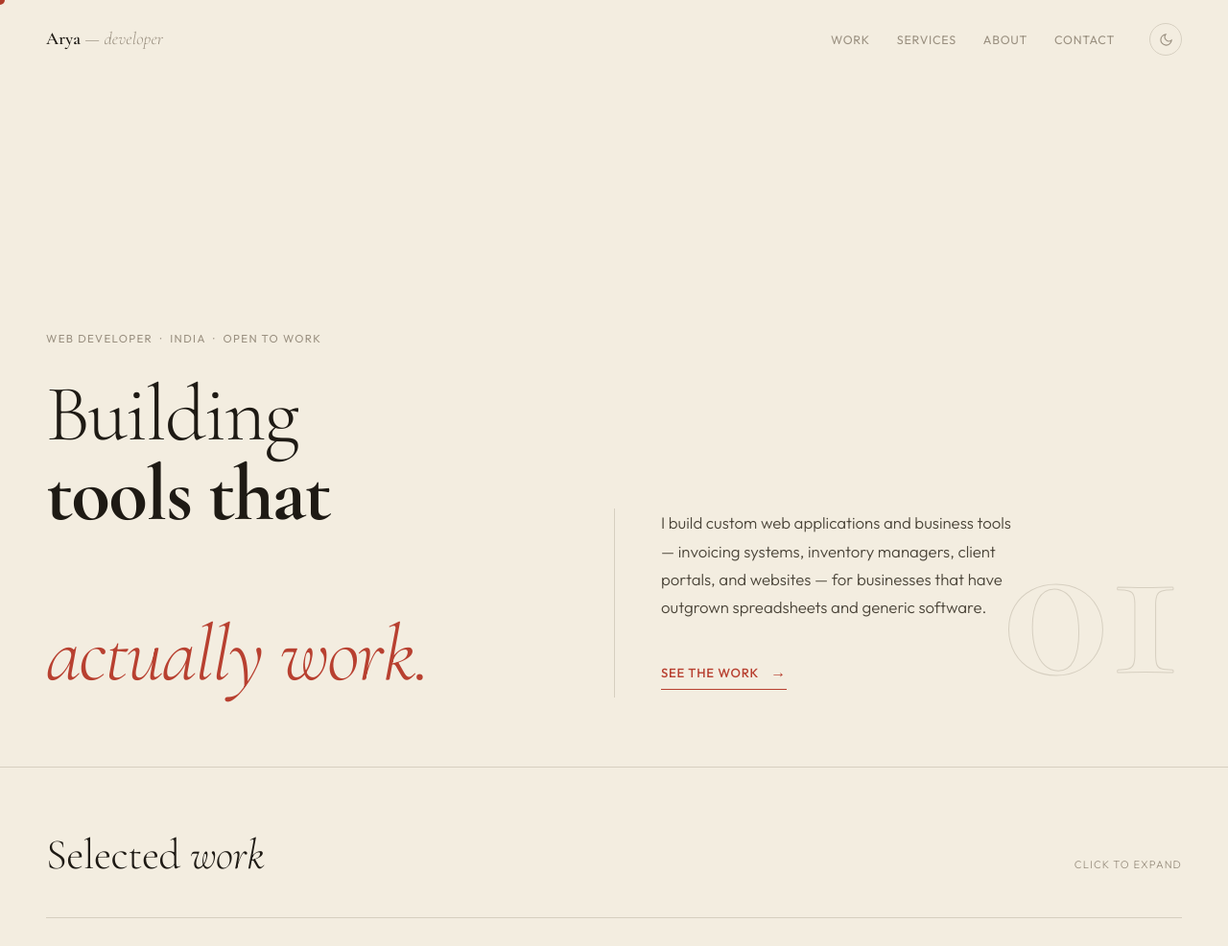
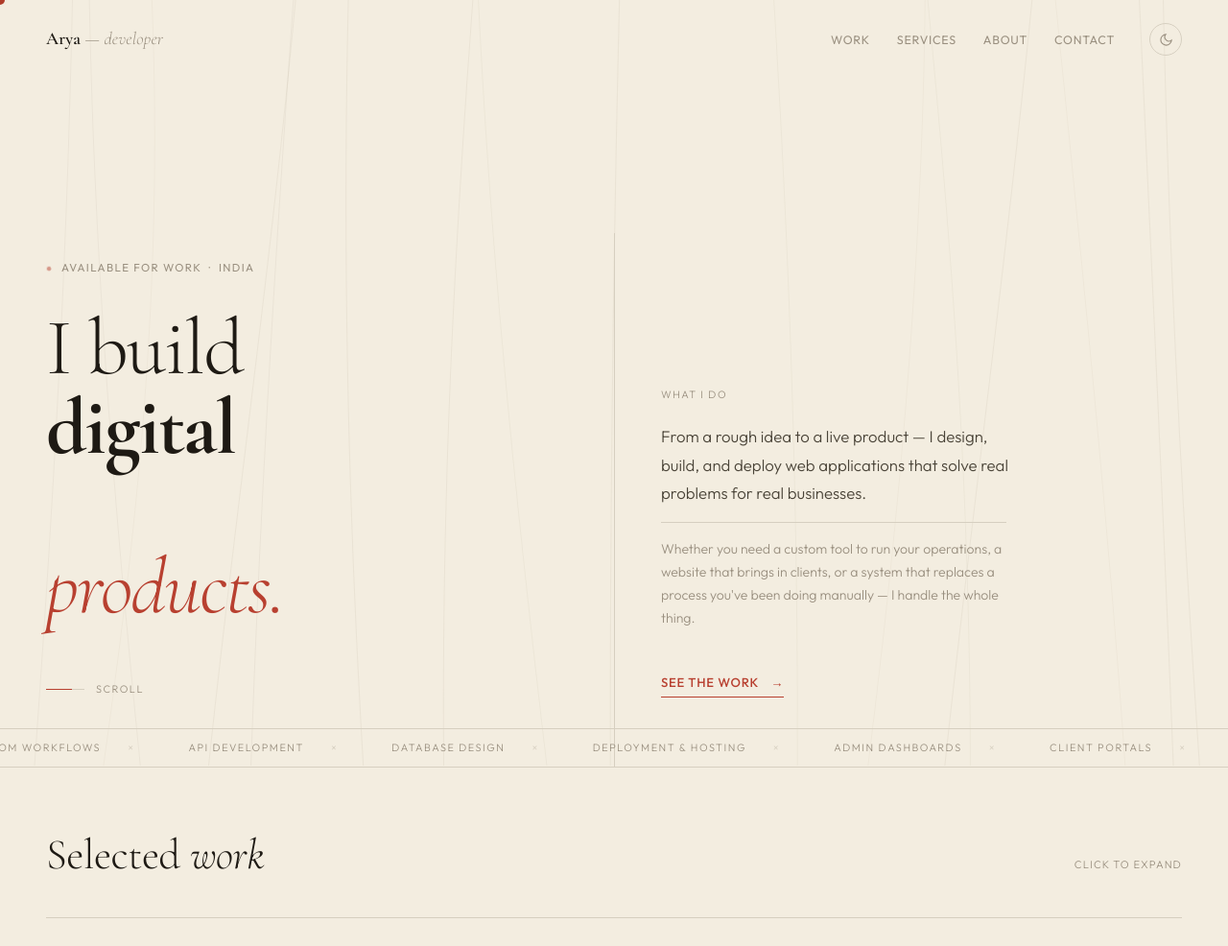
Before and after one commit to aryadubey1/portfolio, a Django app: page / in a window 1280 px wide. Shown: the top 986 px of the page at 96% size. Run offline with Django 5.2, Linux system fonts and the light colour scheme; data comes from the database, SQL or seed files in the repository.

Commit message:
change styling

```diff
--- a/core/templates/core/index.html
+++ b/core/templates/core/index.html
@@ -4,7 +4,7 @@
 <head>
   <meta charset="UTF-8">
   <meta name="viewport" content="width=device-width, initial-scale=1.0">
-  <title>Arya — Web Developer</title>
+  <title>Arya — Developer</title>
   <meta name="description" content="I build custom web applications and business tools for people who have real problems to solve.">
   <link rel="preconnect" href="https://fonts.googleapis.com">
   <link href="https://fonts.googleapis.com/css2?family=Cormorant+Garamond:ital,wght@0,300;0,400;0,600;0,700;1,300;1,400;1,600&family=Outfit:wght@300;400;500&display=swap" rel="stylesheet">
@@ -103,15 +103,65 @@
       display: grid;
       grid-template-columns: 1fr 1fr;
       align-items: end;
-      padding: 0 48px 72px;
+      padding: 0 48px 0;
       position: relative;
       border-bottom: 1px solid var(--border);
+      overflow: hidden;
     }
-    .hero-left { padding-bottom: 4px; }
+    #hero-canvas {
+      position: absolute; inset: 0; width: 100%; height: 100%;
+      pointer-events: none; z-index: 0;
+      opacity: 0; animation: fadeCanvas 2s ease 0.8s forwards;
+    }
+    @keyframes fadeCanvas { to { opacity: 1; } }
+
+    .hero-left {
+      padding-bottom: 72px; padding-top: 160px;
+      position: relative; z-index: 1;
+    }
+    .hero-eyebrow-dot {
+      width: 6px; height: 6px; border-radius: 50%;
+      background: var(--accent); flex-shrink: 0;
+      animation: pulse 2.5s ease-in-out infinite;
+    }
+    @keyframes pulse {
+      0%,100% { opacity: 1; transform: scale(1); }
+      50%      { opacity: 0.4; transform: scale(0.7); }
+    }
+    .hero-scroll-hint {
+      display: flex; align-items: center; gap: 12px; margin-top: 56px;
+      font-size: 0.68rem; letter-spacing: 0.14em; text-transform: uppercase;
+      color: var(--muted);
+      opacity: 0; animation: up 0.9s var(--ease) 0.9s forwards;
+    }
+    .scroll-track { width: 40px; height: 1px; background: var(--border); position: relative; overflow: hidden; }
+    .scroll-fill {
+      position: absolute; top: 0; left: -100%; width: 100%; height: 100%;
+      background: var(--accent); animation: scrollFill 2s ease-in-out infinite;
+    }
+    @keyframes scrollFill { 0%{left:-100%} 50%{left:0%} 100%{left:100%} }
+
+    .hero-ticker {
+      position: absolute; bottom: 0; left: 0; right: 0;
+      border-top: 1px solid var(--border); overflow: hidden; height: 40px;
+      display: flex; align-items: center; z-index: 2;
+      opacity: 0; animation: up 0.6s var(--ease) 1.1s forwards;
+    }
+    .ticker-track {
+      display: flex; animation: ticker 30s linear infinite;
+      white-space: nowrap; width: max-content;
+    }
+    .ticker-item {
+      font-size: 0.68rem; letter-spacing: 0.14em; text-transform: uppercase;
+      color: var(--muted); padding: 0 28px;
+      display: flex; align-items: center; gap: 28px;
+    }
+    .ticker-item::after { content: '×'; color: var(--border); }
+    @keyframes ticker { from{transform:translateX(0)} to{transform:translateX(-50%)} }
     .hero-eyebrow {
+      display: flex; align-items: center; gap: 10px;
       font-size: 0.72rem; font-weight: 400; letter-spacing: 0.12em;
-      text-transform: uppercase; color: var(--muted);
-      margin-bottom: 28px;
+      text-transform: uppercase; color: var(--muted); margin-bottom: 32px;
       opacity: 0; animation: up 0.9s var(--ease) 0.1s forwards;
     }
     .hero-headline {
@@ -123,36 +173,34 @@
     .hero-headline em { font-style: italic; color: var(--accent); }
 
     .hero-right {
-      padding-left: 48px;
+      padding-left: 48px; padding-bottom: 72px; padding-top: 160px;
       border-left: 1px solid var(--border);
-      padding-bottom: 8px;
+      position: relative; z-index: 1;
       opacity: 0; animation: up 0.9s var(--ease) 0.45s forwards;
+      display: flex; flex-direction: column; justify-content: flex-end;
+    }
+    .hero-right-label {
+      font-size: 0.68rem; letter-spacing: 0.14em; text-transform: uppercase;
+      color: var(--muted); margin-bottom: 20px;
     }
     .hero-desc {
       font-size: 1.05rem; font-weight: 300; color: var(--ink2);
-      line-height: 1.75; max-width: 380px; margin-bottom: 40px;
+      line-height: 1.75; max-width: 380px; margin-bottom: 16px;
+    }
+    .hero-desc-secondary {
+      font-size: 0.88rem; font-weight: 300; color: var(--muted);
+      line-height: 1.7; max-width: 360px; margin-bottom: 44px;
+      padding-top: 16px; border-top: 1px solid var(--border);
     }
     .hero-cta {
       display: inline-flex; align-items: center; gap: 12px;
       font-size: 0.82rem; font-weight: 500; letter-spacing: 0.06em;
       text-transform: uppercase; color: var(--accent);
-      border-bottom: 1px solid var(--accent);
-      padding-bottom: 4px;
-      transition: gap 0.3s var(--ease);
+      border-bottom: 1px solid var(--accent); padding-bottom: 4px;
+      transition: gap 0.3s var(--ease); align-self: flex-start;
     }
     .hero-cta:hover { gap: 20px; }
-    .hero-cta-arrow { font-size: 1rem; }
-
-    /* Large number watermark — positioned absolutely, no z-index clash */
-    .hero-number {
-      position: absolute; bottom: 56px; right: 48px;
-      font-family: var(--serif); font-weight: 700;
-      font-size: clamp(120px, 18vw, 240px);
-      color: transparent;
-      -webkit-text-stroke: 1px var(--border);
-      line-height: 1; user-select: none; pointer-events: none;
-      opacity: 0; animation: up 1s var(--ease) 0.6s forwards;
-    }
+    .hero-number { display: none; }
 
     /* ── SECTION SHARED ── */
     .section-wrap { padding: 96px 48px; border-bottom: 1px solid var(--border); }
@@ -432,8 +480,9 @@
       .hamburger { display: flex; }
       .mobile-drawer { display: flex; }
 
-      .hero { grid-template-columns: 1fr; padding: 0 24px 56px; gap: 40px; }
-      .hero-right { padding-left: 0; border-left: none; border-top: 1px solid var(--border); padding-top: 32px; }
+      .hero { grid-template-columns: 1fr; padding: 0 24px 0; gap: 0; }
+      .hero-left { padding-top: 120px; padding-bottom: 40px; }
+      .hero-right { padding-left: 0; padding-top: 32px; padding-bottom: 60px; border-left: none; border-top: 1px solid var(--border); }
       .hero-number { display: none; }
 
       .section-wrap, #work, #services, #about, #contact { padding-left: 24px; padding-right: 24px; }
@@ -510,23 +559,62 @@
 
 <!-- HERO -->
 <section class="hero">
+  <canvas id="hero-canvas"></canvas>
+
   <div class="hero-left">
-    <p class="hero-eyebrow">Web Developer &nbsp;·&nbsp; India &nbsp;·&nbsp; Open to work</p>
+    <p class="hero-eyebrow">
+      <span class="hero-eyebrow-dot"></span>
+      Available for work &nbsp;·&nbsp; India
+    </p>
     <h1 class="hero-headline">
-      Building<br>
-      <strong>tools that</strong><br>
-      <em>actually work.</em>
+      I build<br>
+      <strong>digital</strong><br>
+      <em>products.</em>
     </h1>
+    <div class="hero-scroll-hint">
+      <div class="scroll-track"><div class="scroll-fill"></div></div>
+      Scroll
+    </div>
   </div>
+
   <div class="hero-right">
+    <p class="hero-right-label">What I do</p>
     <p class="hero-desc">
-      I build custom web applications and business tools — invoicing systems, inventory managers, client portals, and websites — for businesses that have outgrown spreadsheets and generic software.
+      From a rough idea to a live product — I design, build, and deploy web applications that solve real problems for real businesses.
+    </p>
+    <p class="hero-desc-secondary">
+      Whether you need a custom tool to run your operations, a website that brings in clients, or a system that replaces a process you've been doing manually — I handle the whole thing.
     </p>
     <a href="#work" class="hero-cta">
-      See the work <span class="hero-cta-arrow">→</span>
+      See the work <span>→</span>
     </a>
   </div>
-  <span class="hero-number" aria-hidden="true">01</span>
+
+  <!-- bottom ticker -->
+  <div class="hero-ticker">
+    <div class="ticker-track">
+      <span class="ticker-item">Web Applications</span>
+      <span class="ticker-item">Business Tools</span>
+      <span class="ticker-item">Custom Workflows</span>
+      <span class="ticker-item">API Development</span>
+      <span class="ticker-item">Database Design</span>
+      <span class="ticker-item">Deployment & Hosting</span>
+      <span class="ticker-item">Admin Dashboards</span>
+      <span class="ticker-item">Client Portals</span>
+      <span class="ticker-item">Invoice & Billing</span>
+      <span class="ticker-item">Ongoing Support</span>
+      <span class="ticker-item">Web Applications</span>
+      <span class="ticker-item">Business Tools</span>
+      <span class="ticker-item">Custom Workflows</span>
+      <span class="ticker-item">API Development</span>
+      <span class="ticker-item">Database Design</span>
+      <span class="ticker-item">Deployment & Hosting</span>
+      <span class="ticker-item">Admin Dashboards</span>
+      <span class="ticker-item">Client Portals</span>
+      <span class="ticker-item">Invoice & Billing</span>
+      <span class="ticker-item">Ongoing Support</span>
+    </div>
+  </div>
 </section>
 
 <!-- WORK -->
@@ -672,8 +760,8 @@
 
 <!-- FOOTER -->
 <footer>
-  <span>Arya &nbsp;·&nbsp; Web Developer &nbsp;·&nbsp; India</span>
-  <span>© 2025</span>
+  <span>Arya &nbsp;·&nbsp; Developer &nbsp;·&nbsp; India</span>
+  <span>© 2026</span>
 </footer>
 
 <script>
@@ -723,6 +811,67 @@
     localStorage.setItem('theme', next);
   });
 
+  // ── Hero canvas — slow drifting contour lines ──
+  (function() {
+    const canvas = document.getElementById('hero-canvas');
+    if (!canvas) return;
+    const ctx = canvas.getContext('2d');
+    let W, H, lines = [], raf;
+
+    function getColor() {
+      const dark = document.documentElement.getAttribute('data-theme') === 'dark';
+      return dark ? 'rgba(255,220,180,0.045)' : 'rgba(90,70,40,0.055)';
+    }
+
+    function resize() {
+      W = canvas.width  = canvas.offsetWidth;
+      H = canvas.height = canvas.offsetHeight;
+      buildLines();
+    }
+
+    function buildLines() {
+      lines = [];
+      const count = Math.floor(W / 60);
+      for (let i = 0; i < count; i++) {
+        lines.push({
+          x: (i / count) * W * 1.4 - W * 0.2,
+          amp: 40 + Math.random() * 80,
+          freq: 0.0008 + Math.random() * 0.0012,
+          phase: Math.random() * Math.PI * 2,
+          speed: 0.00008 + Math.random() * 0.00012,
+          width: 0.6 + Math.random() * 0.5,
+        });
+      }
+    }
+
+    let t = 0;
+    function draw() {
+      ctx.clearRect(0, 0, W, H);
+      const color = getColor();
+      t += 1;
+      lines.forEach(l => {
+        l.phase += l.speed;
+        ctx.beginPath();
+        ctx.strokeStyle = color;
+        ctx.lineWidth = l.width;
+        for (let y = 0; y <= H; y += 3) {
+          const x = l.x + Math.sin(y * l.freq + l.phase) * l.amp;
+          y === 0 ? ctx.moveTo(x, y) : ctx.lineTo(x, y);
+        }
+        ctx.stroke();
+      });
+      raf = requestAnimationFrame(draw);
+    }
+
+    const ro = new ResizeObserver(resize);
+    ro.observe(canvas.parentElement);
+    resize();
+    draw();
+
+    // redraw on theme change so color updates
+    new MutationObserver(() => {}).observe(document.documentElement, { attributes: true });
+  })();
+
   // ── Dark / light toggle ──
   const root       = document.documentElement;
   const themeBtn   = document.getElementById('themeToggle');
```
